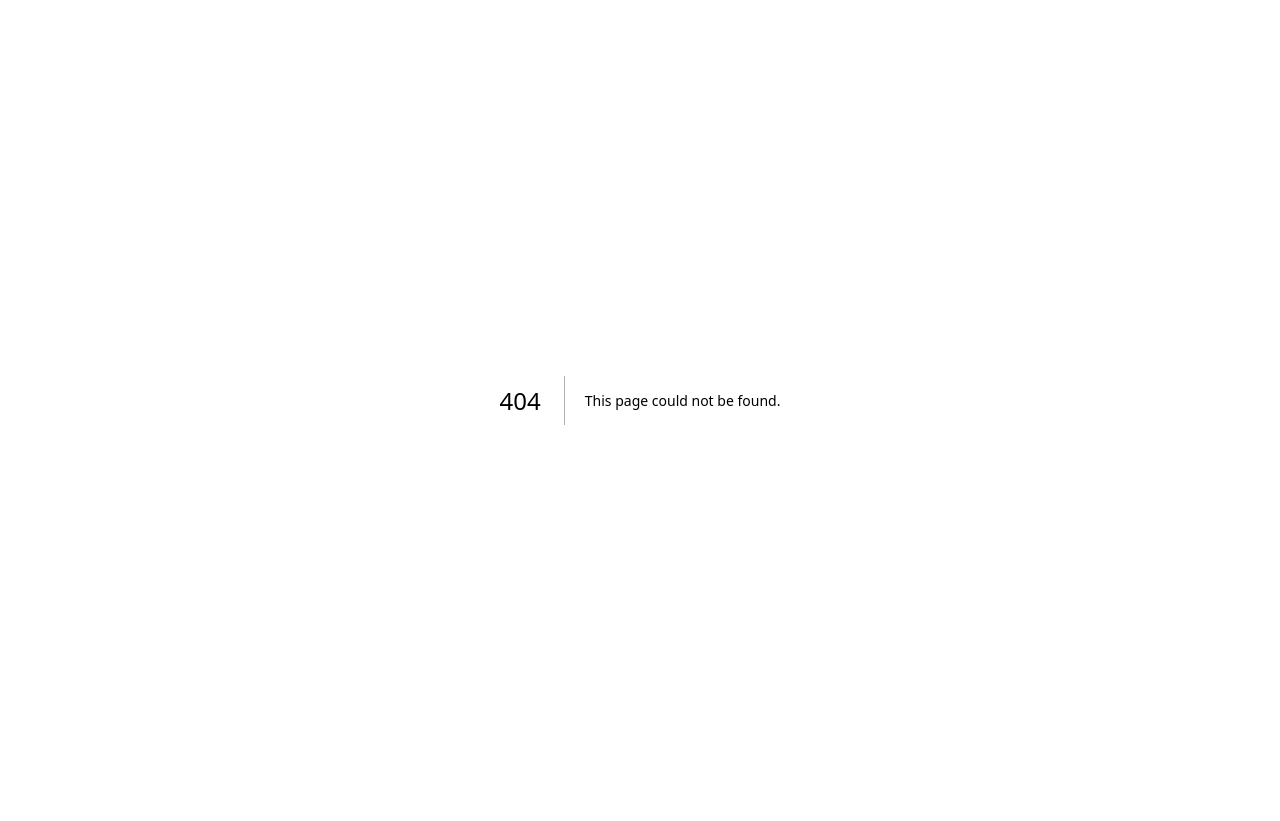
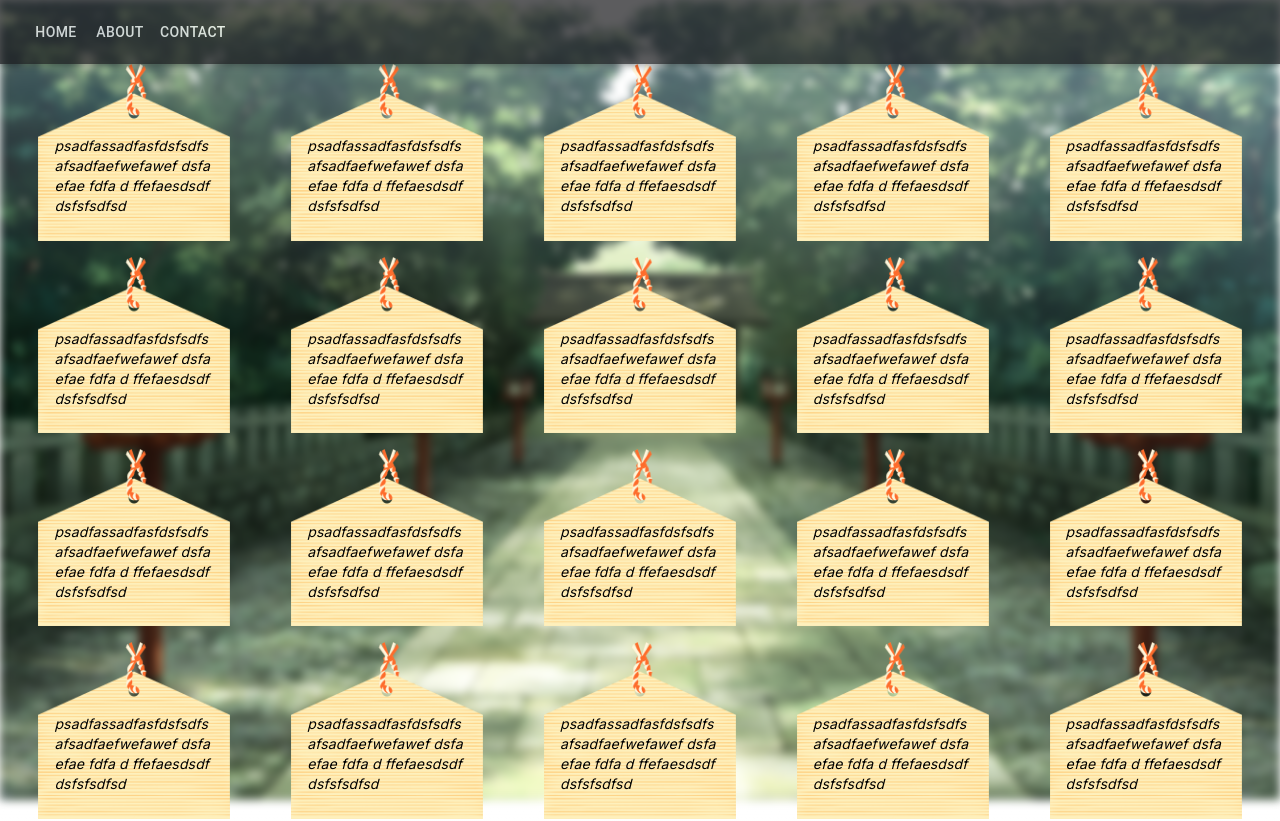
Before and after one commit to johnfung95/ema, a Next.js app: page /ema in a window 1280 px wide. Before the commit this address had no page. Shown: the top 821 px of the page. Before the commit the page ends 800 px from the top, so only its background shows below. Built offline with nearby package versions, Linux system fonts and the light colour scheme.

Commit message:
Temp save
TODO:
- bug fix in the EmaList image, unable to repeat along the y axis

```diff
--- a/app/components/Ema.tsx
+++ b/app/components/Ema.tsx
@@ -1,24 +1,25 @@
+"use client";
 import Image from "next/image";
 import imgPath from "../../public/ema.png";
+import { useState } from "react";
 
-type EmaProps = {
-  withForm: boolean;
-};
+const words = "psadfassadfasfdsfsdfsafsadfaefwefawef   dsfaefae fdfa d ffefaesdsdfdsfsfsdfsd";
 
-const words = "Lorem Ipsum is simply dummy text of the printing and typesetting industry."
+const Ema: React.FC = () => {
+  const [wordCount, setWordCount] = useState(words.length);
 
-const Ema: React.FC = ({ withForm = false }: EmaProps) => {
-  // with form or not, if not form, then no form component inside the Ema
   return (
-    <div className="relative place-self-center min-w-max">
-      <div className="static bottom-12 text-black mx-2 mt-2 mb-6 p-2 flex flex-col gap-12">
-        <p className="text-center">{words}</p>
+    <div className="sticky place-self-center">
+      <div className="absolute w-full h-full flex flex-col-reverse justify-around items-center">
+        <p className="text-black italic text-sm px-4 break-all">{words}</p>
+        {wordCount < 30  && <div className=""></div>}
+        {wordCount >= 30 && <div className=""></div>}
       </div>
       <Image
         src={imgPath}
         quality={100}
         alt="Ema"
-        className="w-80"
+        className="w-48 min-w-full"
       />
     </div>
   );
--- a/app/components/EmaList.tsx
+++ b/app/components/EmaList.tsx
@@ -1,15 +1,27 @@
 import Ema from "./Ema";
+import Image from "next/image";
+import imgPath from "../../public/cover.jpg";
+import Navbar from "./UI/Navbar"
 
 const EmaList: React.FC = () => {
+  const emas = []
+  for (let i = 0; i < 30; i++) {
+    emas.push(<Ema key={i} />)
+  }
+
   return (
-    <div>
-      <h1 className="text-2xl">EmaList</h1>
-      <div className="grid grid-cols-3 gap-4 relative w-full min-w-max">
-        <Ema />
-        <Ema />
-        <Ema />
-        <Ema />
-        <Ema />
+    <div className="h-screen">
+      <Navbar />
+      <Image
+        id="cover-img"
+        src={imgPath}
+        quality={100}
+        alt="Shrine"
+        className="-z-50 blur-sm bg-repeat-y"
+        fill={true}
+      />
+      <div className="grid grid-cols-5 gap-4 mx-4 mt-16" style={{minWidth: "50rem"}}>
+      {emas.map(item => item)}
       </div>
     </div>
   );
--- a/app/components/UI/Landing.tsx
+++ b/app/components/UI/Landing.tsx
@@ -3,6 +3,8 @@ import Image from "next/image";
 import imgPath from "../../../public/cover.jpg";
 import { useEffect } from "react";
 import { Petal, BlossomScene, BlossomSceneConfig } from "./BlossomScene";
+import Link from "next/link";
+import Navbar from "./Navbar"
 
 const Landing: React.FC = () => {
   useEffect(() => {
@@ -23,13 +25,14 @@ const Landing: React.FC = () => {
 
   return (
     <div className="cover">
+      <Navbar />
       <div className="absolute flex justify-center items-center w-screen h-screen z-50 overflow-hidden">
       <div id="blossom_container" className="z-50"></div>
         <div
           id="portal"
           className="mt-32 w-2/6 h-4/6 bg-white text-black rounded-t-2xl opacity-40 z-50 hover:opacity-60 hover:cursor-pointer"
         >
-          <p className="flex justify-center items-center h-full">Enter</p>
+          <Link href="/ema" className="flex justify-center items-center h-full">Enter</Link>
         </div>
         <Image
           id="cover-img"
--- /dev/null
+++ b/app/components/UI/Navbar.tsx
@@ -0,0 +1,102 @@
+"use client";
+import * as React from "react";
+import AppBar from "@mui/material/AppBar";
+import Box from "@mui/material/Box";
+import CssBaseline from "@mui/material/CssBaseline";
+import Drawer from "@mui/material/Drawer";
+import IconButton from "@mui/material/IconButton";
+import List from "@mui/material/List";
+import ListItem from "@mui/material/ListItem";
+import ListItemButton from "@mui/material/ListItemButton";
+import ListItemText from "@mui/material/ListItemText";
+import MenuIcon from "@mui/icons-material/Menu";
+import Toolbar from "@mui/material/Toolbar";
+import Button from "@mui/material/Button";
+
+interface Props {
+  /**
+   * Injected by the documentation to work in an iframe.
+   * You won't need it on your project.
+   */
+  window?: () => Window;
+}
+
+const drawerWidth = 240;
+const navItems = ["Home", "About", "Contact"];
+
+export default function DrawerAppBar(props: Props) {
+  const { window } = props;
+  const [mobileOpen, setMobileOpen] = React.useState(false);
+
+  const handleDrawerToggle = () => {
+    setMobileOpen((prevState) => !prevState);
+  };
+
+  const drawer = (
+    <Box onClick={handleDrawerToggle} sx={{ textAlign: "center" }}>
+      <List>
+        {navItems.map((item) => (
+          <ListItem key={item} disablePadding sx={{'&:hover': {backgroundColor: "rgb(212 212 216)}" }}}>
+            <ListItemButton sx={{ textAlign: "center" }}>
+              <ListItemText primary={item} />
+            </ListItemButton>
+          </ListItem>
+        ))}
+      </List>
+    </Box>
+  );
+
+  const container =
+    window !== undefined ? () => window().document.body : undefined;
+
+  return (
+    <Box sx={{ display: "flex" }}>
+      <CssBaseline />
+      <AppBar
+        component="nav"
+        sx={{ backgroundColor: "rgb(24 24 27)", opacity: 0.7 }}
+
+      >
+        <Toolbar>
+          <IconButton
+            color="inherit"
+            aria-label="open drawer"
+            edge="start"
+            onClick={handleDrawerToggle}
+            sx={{ mr: 2, display: { sm: "none" } }}
+          >
+            <MenuIcon />
+          </IconButton>
+          <Box sx={{ display: { xs: "none", sm: "block" } }}>
+            {navItems.map((item) => (
+              <Button key={item} sx={{ color: "#fff", "&:hover": {backgroundColor: "rgb(212 212 216)", color: "rgb(24 24 27)"} }}>
+                {item}
+              </Button>
+            ))}
+          </Box>
+        </Toolbar>
+      </AppBar>
+      <nav>
+        <Drawer
+          container={container}
+          variant="temporary"
+          open={mobileOpen}
+          onClose={handleDrawerToggle}
+          ModalProps={{
+            keepMounted: true, // Better open performance on mobile.
+          }}
+          sx={{
+            display: { xs: "block", sm: "none" },
+            "& .MuiDrawer-paper": {
+              boxSizing: "border-box",
+              width: drawerWidth,
+            },
+            backgroundColor: "rgb(113 113 122);", opacity: 0.7
+          }}
+        >
+          {drawer}
+        </Drawer>
+      </nav>
+    </Box>
+  );
+}
--- /dev/null
+++ b/app/ema/page.tsx
@@ -0,0 +1,11 @@
+import EmaList from "../components/EmaList";
+
+const EmaPage: React.FC = () => {
+  return (
+    <>
+      <EmaList />
+    </>
+  );
+};
+
+export default EmaPage;
--- a/app/layout.tsx
+++ b/app/layout.tsx
@@ -16,7 +16,9 @@ export default function RootLayout({
 }) {
   return (
     <html lang="en">
-      <body className={inter.className}>{children}</body>
+      <body className={inter.className}>
+        {children}
+      </body>
     </html>
   )
 }
--- a/package.json
+++ b/package.json
@@ -9,6 +9,10 @@
     "lint": "next lint"
   },
   "dependencies": {
+    "@emotion/react": "^11.11.1",
+    "@emotion/styled": "^11.11.0",
+    "@mui/icons-material": "^5.15.0",
+    "@mui/material": "^5.15.0",
     "@types/node": "20.9.0",
     "@types/react": "18.2.37",
     "@types/react-dom": "18.2.15",
```
Also changed, not shown: app/pages/ema/page.tsx (deleted), 1 other file (tests, documents, lock files or other folders).
